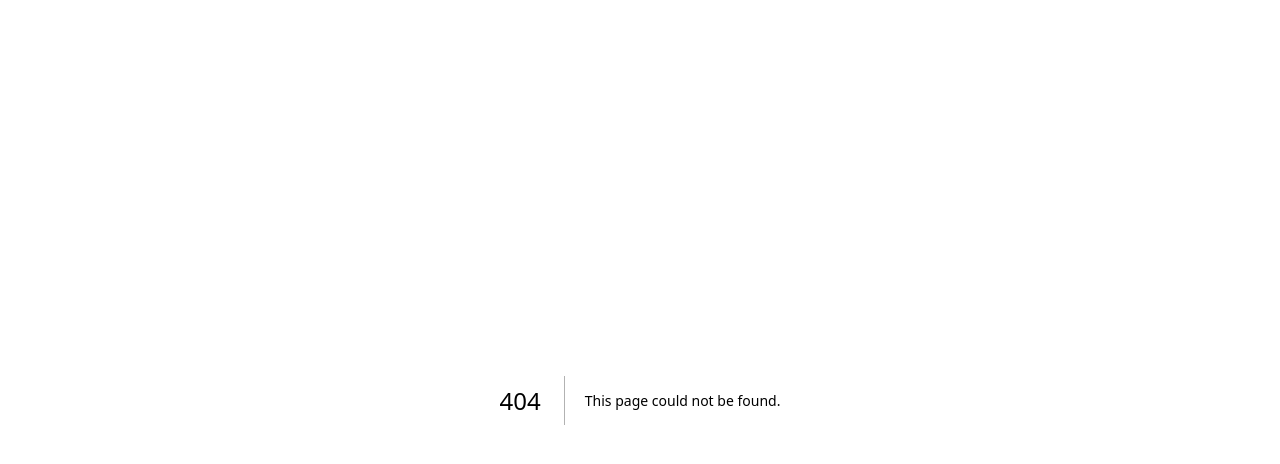
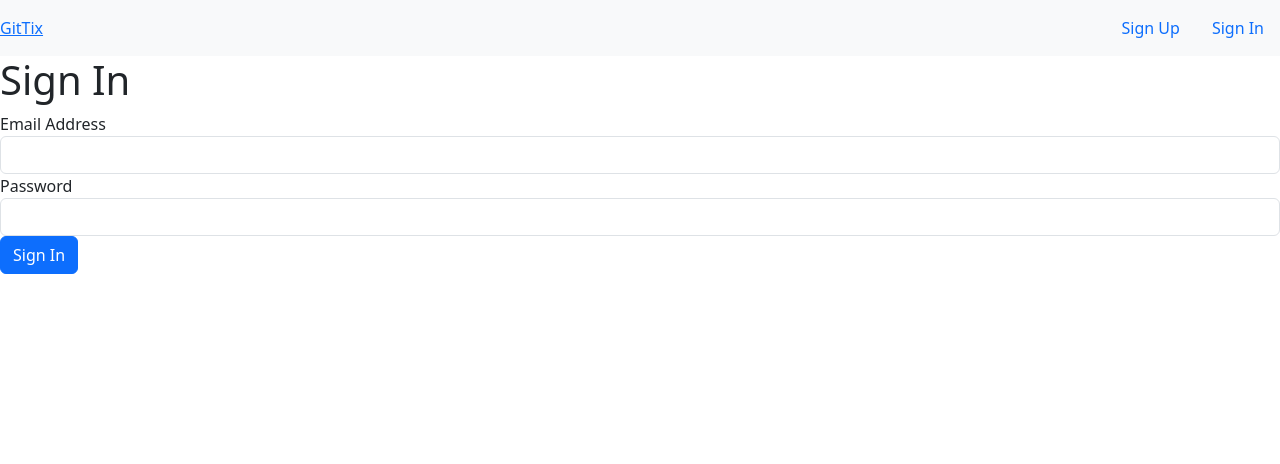
Before and after one commit to joshpcausey/ticketing, a Next.js app in the folder client/: page /auth/signin in a window 1280 px wide. Before the commit this address had no page. Shown: the top 464 px of the page. Built offline with nearby package versions, Linux system fonts and the light colour scheme.

Commit message:
finished with auth stuff

```diff
--- /dev/null
+++ b/client/components/header.js
@@ -0,0 +1,26 @@
+import Link from 'next/link';
+
+export default ({ currentUser }) => {
+  const links = [
+    !currentUser && { label: 'Sign Up', href: '/auth/signup' },
+    !currentUser && { label: 'Sign In', href: '/auth/signin' },
+    currentUser && { label: 'Sign Out', href: '/auth/signout' },
+  ]
+    .filter((linkConfig) => linkConfig)
+    .map(({ label, href }) => {
+      return (
+        <Link key={href} href={href} className="nav-item nav-link">
+          {label}
+        </Link>
+      );
+    });
+
+  return (
+    <nav className="navbar navbar-light bg-light">
+      <Link href="/">GitTix</Link>
+      <div className="d-flex justify-content-end">
+        <ul className="nav d-flex align-items-center">{links}</ul>
+      </div>
+    </nav>
+  );
+};
--- a/client/pages/_app.js
+++ b/client/pages/_app.js
@@ -1,7 +1,13 @@
 import 'bootstrap/dist/css/bootstrap.css';
+import Header from '../components/header';
 
 const _app = ({ Component, pageProps }) => {
-  return <Component {...pageProps} />;
+  return (
+    <div>
+      <Header currentUser={pageProps.currentUser} />
+      <Component {...pageProps} />
+    </div>
+  );
 };
 
 export default _app;
--- /dev/null
+++ b/client/pages/auth/signin.js
@@ -0,0 +1,48 @@
+import { useState } from 'react';
+import Router from 'next/router';
+import useRequest from '../../hooks/use-request';
+
+export default () => {
+  const [email, setEmail] = useState('');
+  const [password, setPassword] = useState('');
+  const { doRequest, errors } = useRequest({
+    url: '/api/users/signin',
+    method: 'post',
+    body: {
+      email,
+      password,
+    },
+    onSuccess: () => Router.push('/'),
+  });
+
+  const onSubmit = async (event) => {
+    event.preventDefault();
+
+    doRequest();
+  };
+
+  return (
+    <form onSubmit={onSubmit}>
+      <h1>Sign In</h1>
+      <div className="form-group">
+        <label>Email Address</label>
+        <input
+          value={email}
+          onChange={(e) => setEmail(e.target.value)}
+          className="form-control"
+        />
+      </div>
+      <div className="form-group">
+        <label>Password</label>
+        <input
+          value={password}
+          onChange={(e) => setPassword(e.target.value)}
+          type="password"
+          className="form-control"
+        />
+      </div>
+      {errors}
+      <button className="btn btn-primary">Sign In</button>
+    </form>
+  );
+};
--- a/client/pages/banana.js
+++ /dev/null
@@ -1,5 +0,0 @@
-const Banana = () => {
-  return <h1>Banana</h1>;
-};
-
-export default Banana;
```
Also changed, not shown: client/pages/auth/signout.js (added, +18 -0 lines), client/pages/index.js (+6 -3 lines).
